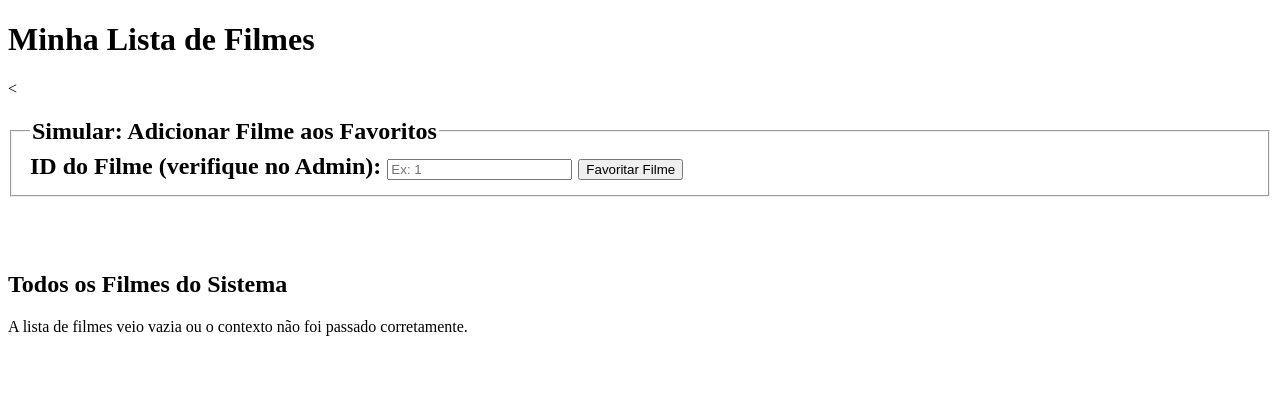
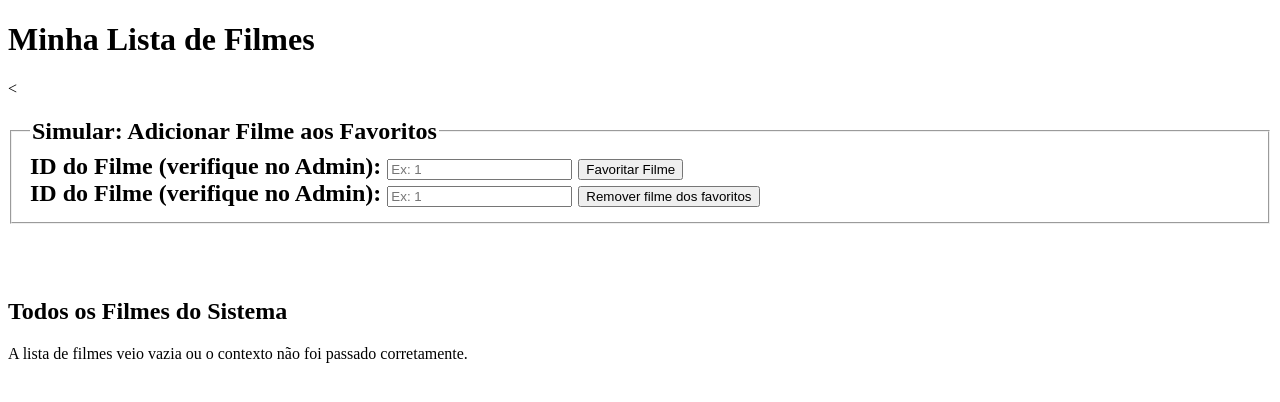
Before and after one commit to joaoemanuel04/myshelf, a Django app: page /filmes_favoritos/ in a window 1280 px wide. Shown: the top 402 px of the page. Run offline with Django 5.2, Linux system fonts and the light colour scheme; data that the repository does not hold is empty.

Commit message:
feat (view): inserção da view de remover filmes favoritos.

```diff
--- a/catalogo/urls.py
+++ b/catalogo/urls.py
@@ -1,5 +1,5 @@
 from django.urls import path
-from .views import registrar, login_view, home_antes_do_login, home_depois_do_login, avaliar_filme, listar_filmes_favoritos, adicionar_filmes_favoritos
+from .views import registrar, login_view, home_antes_do_login, home_depois_do_login, avaliar_filme, listar_filmes_favoritos, adicionar_filmes_favoritos, remover_filmes_favoritos
 
 urlpatterns = [
     path('', home_antes_do_login, name='home_antes_do_login'),
@@ -9,4 +9,5 @@ urlpatterns = [
     path('avaliacao/', avaliar_filme, name='avaliar_filme'),
     path('filmes_favoritos/', listar_filmes_favoritos, name='listar_filmes_favoritos'),
     path('adicionar_filmes_favoritos/', adicionar_filmes_favoritos, name='adicionar_filmes_favoritos'),
+    path('remover_filmes_favoritos/', remover_filmes_favoritos, name='remover_filmes_favoritos'),
 ]
--- a/catalogo/views.py
+++ b/catalogo/views.py
@@ -78,6 +78,28 @@ def adicionar_filmes_favoritos(request):
 
     return render(request, 'filmes_favoritos.html')
 
+def remover_filmes_favoritos(request):
+    if request.method == 'POST':
+        filme_id = request.POST.get('filme-id')
+        try:
+            usuario = request.user
+            id_usuario = usuario.id_usuario
+
+            favorito = FilmesFavoritos.objects.get(filme_id=filme_id, usuario_id=id_usuario)
+            favorito.delete()
+
+            messages.success(request, 'Filme removido dos favoritos com sucesso!')
+            return redirect('listar_filmes_favoritos')
+        except FilmesFavoritos.DoesNotExist:
+            messages.error(request, 'Filme favorito não encontrado.')
+            return redirect('listar_filmes_favoritos')
+        except Exception as e:
+            messages.error(request, f'Erro ao remover filme dos favoritos: {str(e)}')
+            return redirect('listar_filmes_favoritos')
+
+
+    return render(request, 'filmes_favoritos.html')
+
 
 def registrar(request):
     if request.method == 'POST':
--- a/templates/filmes_favoritos.html
+++ b/templates/filmes_favoritos.html
@@ -26,6 +26,15 @@
             <input type="number" name="filme-id" id="filme-id" required placeholder="Ex: 1">
 
             <button type="submit">Favoritar Filme</button>
+        </form>
+
+         <form action="{% url 'remover_filmes_favoritos' %}" method="POST">
+            {% csrf_token %}
+
+            <label for="filme-id">ID do Filme (verifique no Admin):</label>
+            <input type="number" name="filme-id" id="filme-id" required placeholder="Ex: 1">
+
+            <button type="submit">Remover filme dos favoritos</button>
         </form>
     </fieldset>
 
```
